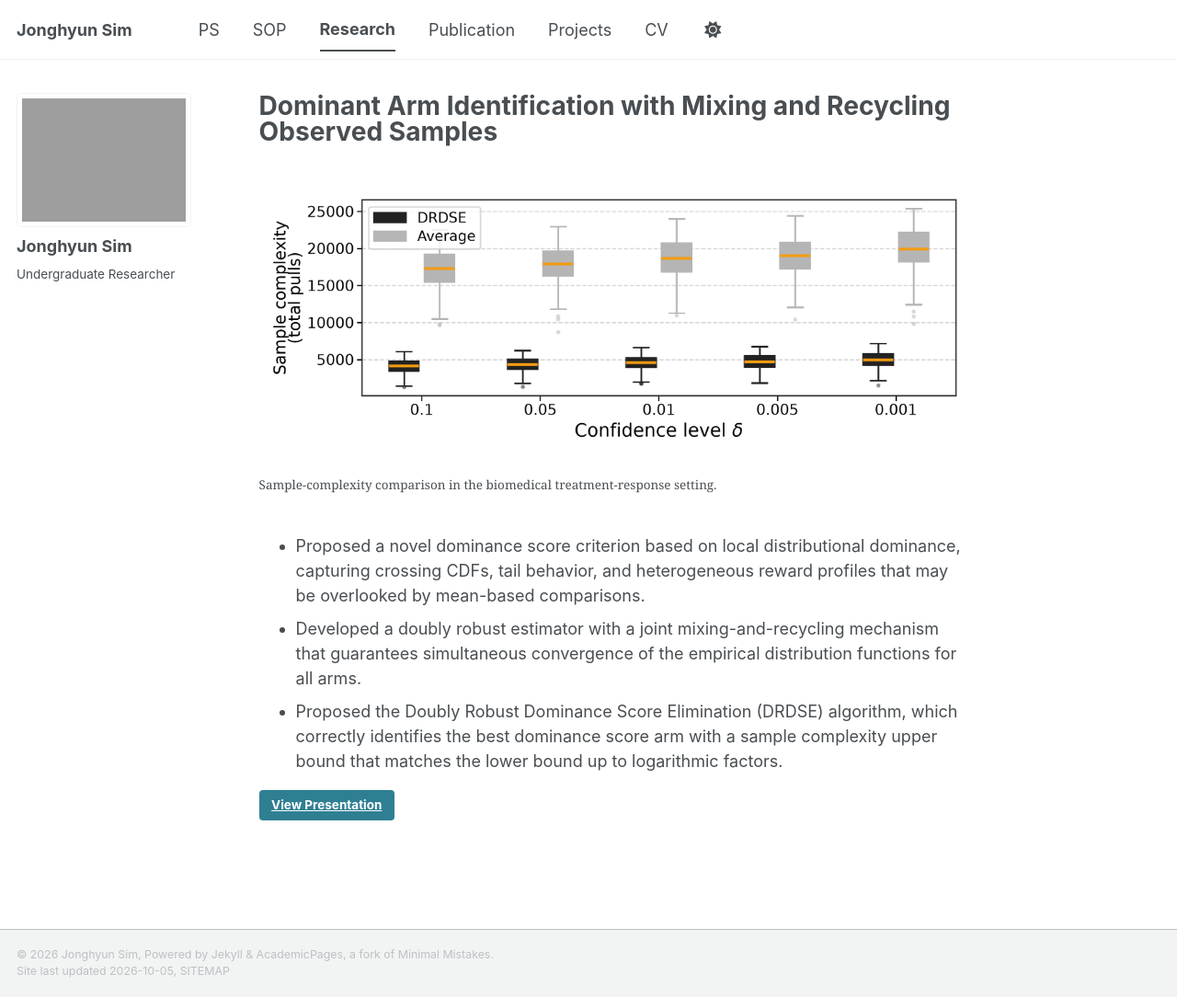
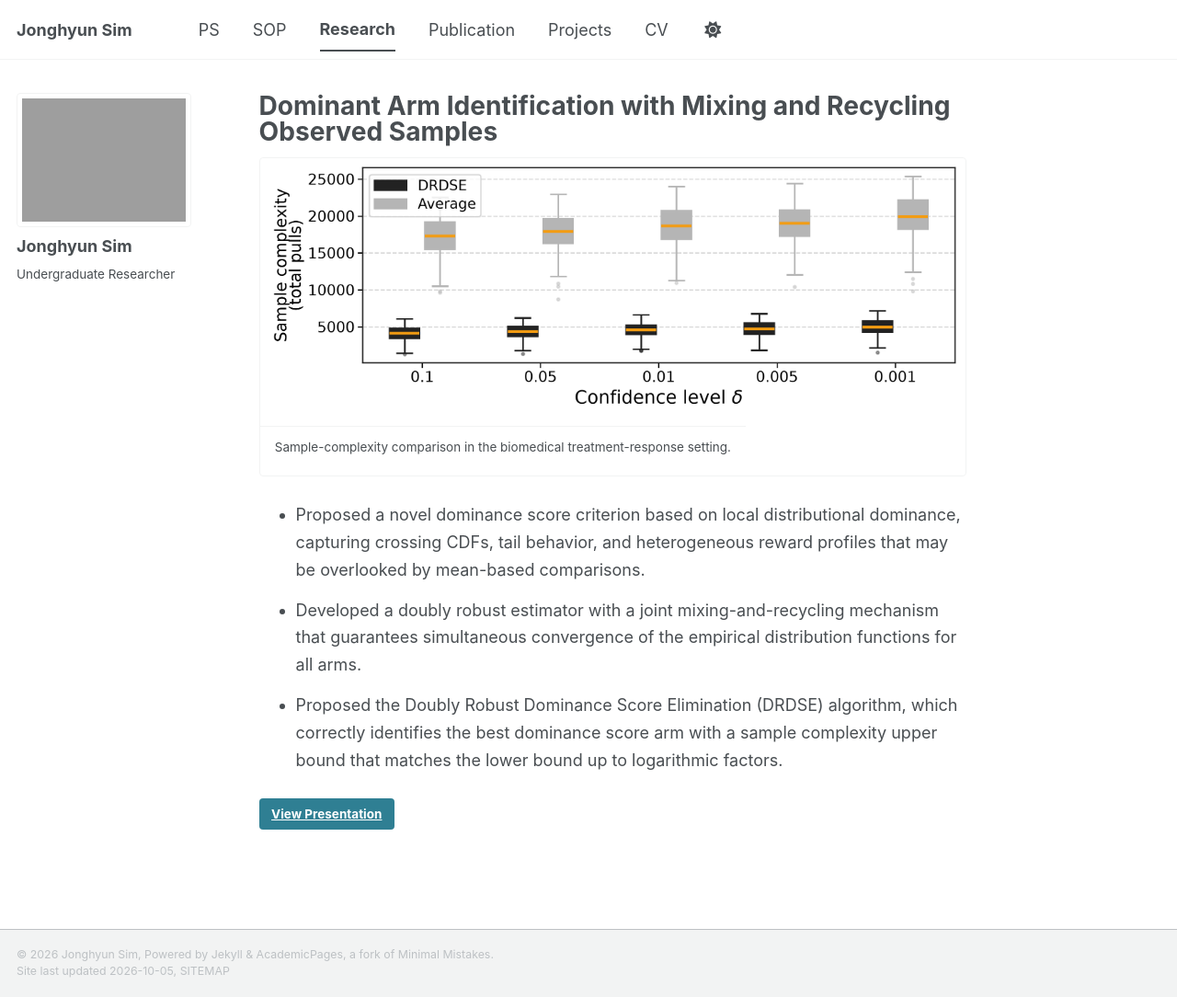
Before and after one commit to simjonghyun/simjonghyun.github.io, a Jekyll site: the page built from _pages/research-dominant-arm-identification.md, in a window 1280 px wide and 1084 px high. Shown: the whole window at 92% size. Built offline with Jekyll 4.4.1, drawn with Linux system fonts in a browser that asks for light colours; a style sheet for code colours, icons or effects is not loaded.

Commit message:
Style research project pages

```diff
--- a/_sass/layout/_research.scss
+++ b/_sass/layout/_research.scss
@@ -38,3 +38,112 @@
   .research-presentation__download { width: 100%; text-align: center; }
   .research-presentation__slide { margin-bottom: 1rem; }
 }
+
+/* Research index and project detail pages */
+.research-card {
+  display: grid;
+  grid-template-columns: minmax(13rem, 0.8fr) minmax(0, 1.7fr);
+  gap: 1.5rem;
+  align-items: center;
+  margin-bottom: 2.5rem;
+  padding-bottom: 2.5rem;
+  border-bottom: 1px solid var(--global-border-color);
+
+  &:last-child {
+    margin-bottom: 0;
+    padding-bottom: 0;
+    border-bottom: 0;
+  }
+}
+
+.research-card__content {
+  h2 {
+    margin: 0.25rem 0 1rem;
+    padding: 0;
+    border: 0;
+    font-size: $type-size-4;
+    line-height: 1.28;
+  }
+}
+
+.research-card__label {
+  margin: 0;
+  color: var(--global-link-color);
+  font-family: $sans-serif;
+  font-size: $type-size-6;
+  font-weight: 700;
+  letter-spacing: 0.04em;
+}
+
+.research-card__more {
+  margin: 0;
+}
+
+.research-card__figure,
+.research-detail__figure {
+  width: 100%;
+  margin: 0;
+  border: 1px solid var(--global-border-color);
+  border-radius: $border-radius;
+  overflow: hidden;
+  background: #fff;
+
+  a,
+  img {
+    display: block;
+    width: 100%;
+  }
+
+  img {
+    height: auto;
+    margin: 0;
+  }
+
+  figcaption {
+    padding: 0.75rem 0.9rem;
+    border-top: 1px solid var(--global-border-color);
+    color: var(--global-text-color);
+    font-family: $sans-serif;
+    font-size: $type-size-6;
+    line-height: 1.45;
+  }
+}
+
+.research-card__figure {
+  img {
+    max-height: 22rem;
+    object-fit: contain;
+  }
+}
+
+.research-detail__figure {
+  margin-bottom: 1.5rem;
+}
+
+.research-detail__points {
+  margin: 0 0 1.5rem;
+
+  li {
+    margin-bottom: 0.8rem;
+    line-height: 1.65;
+  }
+}
+
+.research-detail__links {
+  margin: 0;
+}
+
+@include breakpoint(max-width $medium) {
+  .research-card {
+    grid-template-columns: 1fr;
+    gap: 1.1rem;
+  }
+
+  .research-card__figure {
+    grid-row: 1;
+  }
+
+  .research-card__content {
+    grid-row: 2;
+  }
+}
```
